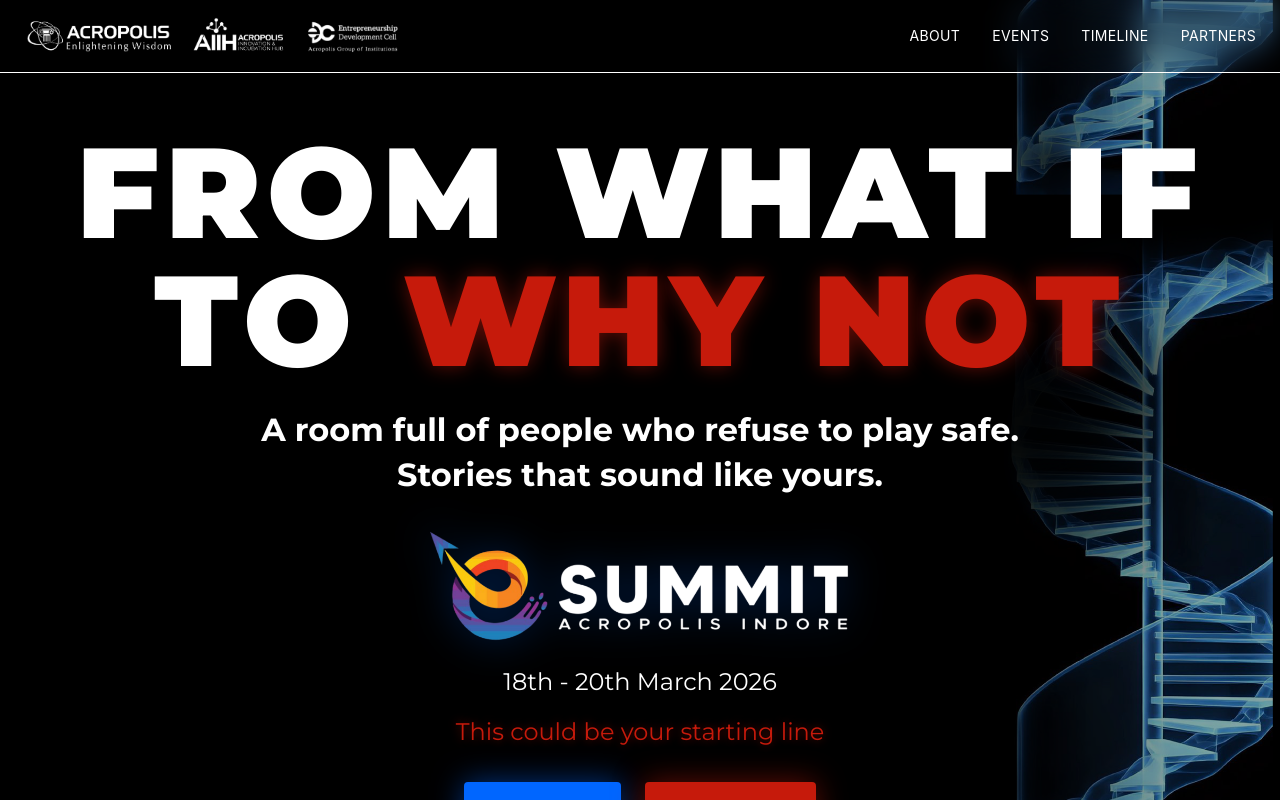
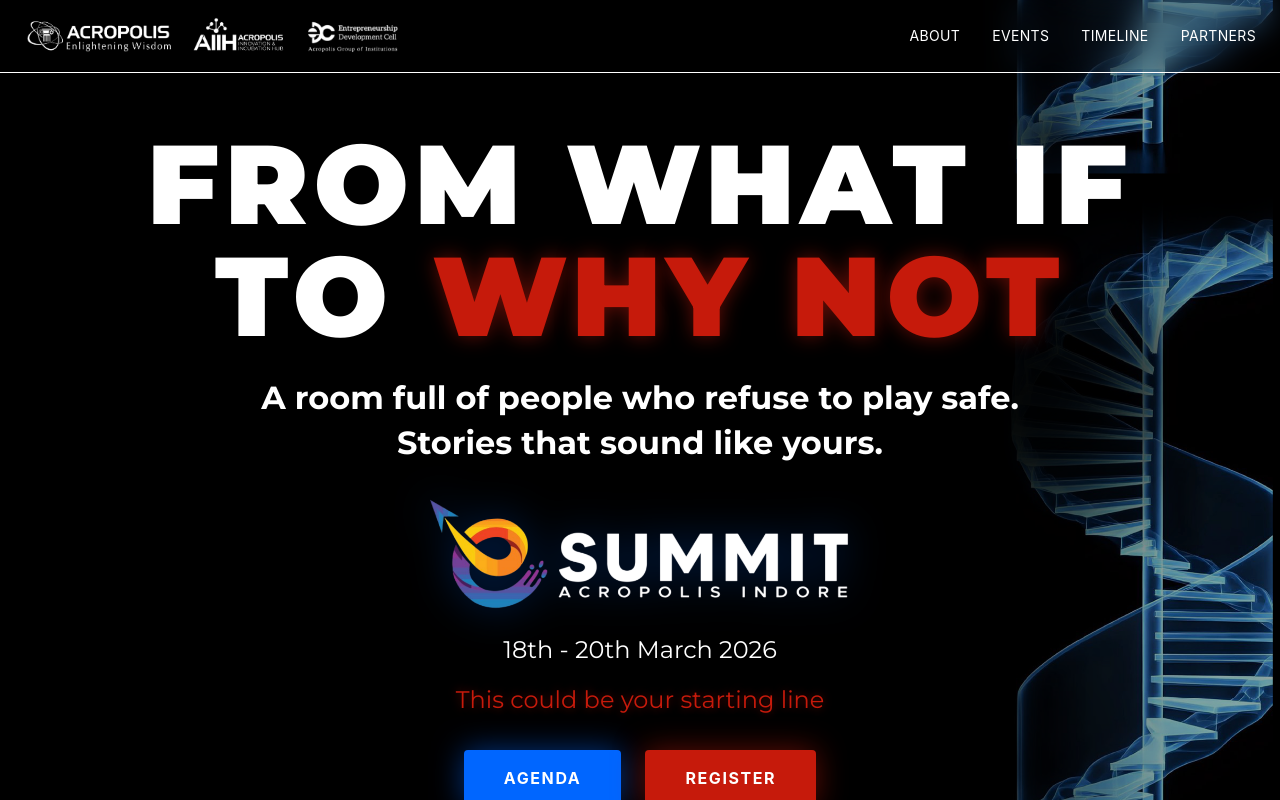
Before and after one commit to Ansh-mick27/AIIHFound_E_summit, a Next.js app: page / in a window 1280 px wide. Shown: the top 800 px of the page. Built offline with nearby package versions, Linux system fonts and the light colour scheme.

Commit message:
Reduce tagline font size from 8rem to 7rem

```diff
--- a/src/components/CyberpunkHero.tsx
+++ b/src/components/CyberpunkHero.tsx
@@ -46,7 +46,7 @@
                     transition={{ duration: 0.6 }}
                     className="font-black uppercase leading-none mb-6"
                     style={{
-                        fontSize: '8rem',
+                        fontSize: '7rem',
                         letterSpacing: '0.05em',
                         fontFamily: 'var(--font-montserrat)',
 
```
